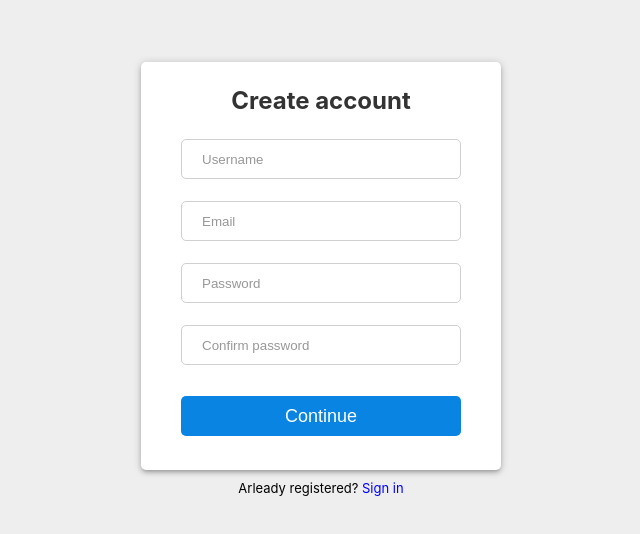
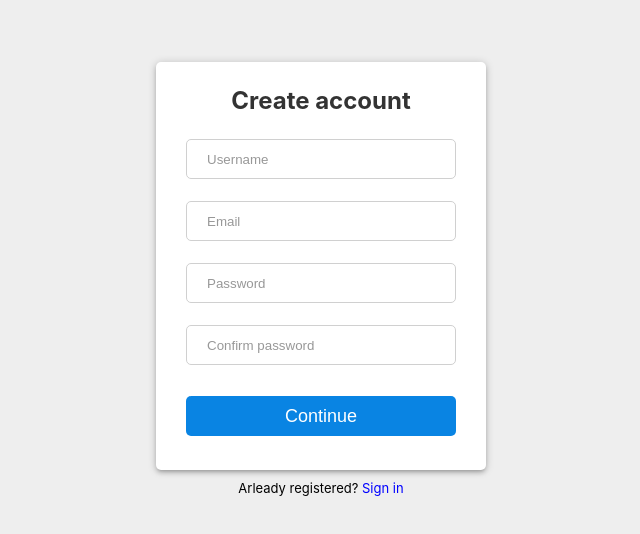
Before and after one commit to Xay7/urpile, a React app in the folder client/: page /register in a window 1280 px wide. Shown: the part 116-650 px from the top of the page, without its empty margins (319-959 px from the left). Built offline with nearby package versions, Linux system fonts and the light colour scheme; no server answers.

Commit message:
Fix styles, refactoring

```diff
--- a/client/src/components/Button/Button.tsx
+++ b/client/src/components/Button/Button.tsx
@@ -10,7 +10,7 @@ const Button: React.FC<Props> = props => {
 };
 
 const StyledButton = styled.button`
-  width: 280px;
+  width: 100%;
   margin: 10px;
   height: 40px;
   border: none;
--- a/client/src/components/Checkbox/Checkbox.tsx
+++ b/client/src/components/Checkbox/Checkbox.tsx
@@ -61,8 +61,8 @@ const StyledCheckbox = styled("div")<any>`
 const Label = styled.label`
   display: flex;
   align-items: center;
-  justify-content: center;
-  margin: 10px;
+  margin: 10px 0;
+  width: 100%;
 `;
 
 const Span = styled.span`
--- a/client/src/components/Input/Input.tsx
+++ b/client/src/components/Input/Input.tsx
@@ -5,8 +5,7 @@ interface Props {
   type: string;
   placeholder?: string;
   autoComplete?: string;
-  error?: boolean;
-  errorMessage?: string;
+  error?: string;
 }
 
 const Input: React.FC<Props> = props => {
@@ -18,19 +17,20 @@ const Input: React.FC<Props> = props => {
         autoComplete={props.autoComplete}
         error={props.error}
       />
-      {props.errorMessage && <ErrorText>{props.errorMessage}</ErrorText>}
     </Container>
   );
 };
 
-const Container = styled.div``;
+const Container = styled.div`
+  width: 100%;
+  margin: 15px 10px 7px 10px;
+`;
 
 const StyledInput = styled("input")<any>`
-  width: 280px;
+  width: 100%;
   height: 40px;
   outline: none;
   padding: 0 20px;
-  margin: 15px 10px 7px 10px;
   border: 1px solid ${props => (props.error ? props.theme.error : "#D0D0D0")};
   border-radius: 5px;
   box-sizing: border-box;
@@ -41,14 +41,8 @@ const StyledInput = styled("input")<any>`
   }
 
   &::placeholder {
-    color: #989898;
+    color: ${props => (props.error ? props.theme.error : "#989898")};
   }
 `;
 
-const ErrorText = styled.p`
-  font-size: 1.2rem;
-  align-self: flex-start;
-  margin: 0 10px;
-  color: red;
-`;
 export default Input;
--- a/client/src/styles/theme.ts
+++ b/client/src/styles/theme.ts
@@ -2,7 +2,7 @@ const theme = {
   main: "mediumseagreen",
   primary: "#0984e3",
   success: "green",
-  error: "#c40000",
+  error: "#ff0033",
   black: "#333",
   shadows: {
     "1dp":
--- a/client/src/views/Login/Login.tsx
+++ b/client/src/views/Login/Login.tsx
@@ -5,9 +5,11 @@ import Button from "../../components/Button/Button";
 import Checkbox from "../../components/Checkbox/Checkbox";
 import axios from "axios";
 import { useHistory, RouteComponentProps, Link } from "react-router-dom";
+import ErrorMessage from "../../components/ErrorMessage/ErrorMessage";
 
 const Login: React.FC<RouteComponentProps> = props => {
   const [checkboxChecked, setCheckboxChecked] = useState(false);
+  const [error, setError] = useState("");
   const history = useHistory();
 
   const formHandler = async (e: React.FormEvent<HTMLFormElement>): Promise<void> => {
@@ -22,16 +24,23 @@ const Login: React.FC<RouteComponentProps> = props => {
         localStorage.setItem("remember", "true");
       }
       history.push("/dashboard");
-    } catch (error) {}
+    } catch (error) {
+      let errorMessage = "Something went wrong";
+      if (error.response.data) {
+        errorMessage = error.response.data;
+      }
+      setError(errorMessage);
+    }
   };
 
   return (
     <StyledLogin>
       <Container>
         <Header>Sign in</Header>
+        {error && <ErrorMessage message={error} />}
         <Form onSubmit={formHandler}>
-          <Input type="email" placeholder="Email" autoComplete="on" />
-          <Input type="password" placeholder="Password" autoComplete="on" />
+          <Input type="email" placeholder="Email" autoComplete="on" error={error} />
+          <Input type="password" placeholder="Password" autoComplete="on" error={error} />
           <Checkbox
             checked={checkboxChecked}
             onChange={() => setCheckboxChecked(!checkboxChecked)}
@@ -54,7 +63,7 @@ const Login: React.FC<RouteComponentProps> = props => {
 };
 
 const StyledLogin = styled.div`
-  height: 100vh;
+  height: 100%;
   display: flex;
   justify-content: center;
   flex-direction: column;
@@ -67,6 +76,8 @@ const Container = styled.div`
   flex-direction: column;
   align-items: center;
   background-color: white;
+  padding: 0 30px 24px 30px;
+  width: 280px;
   box-shadow: ${props => props.theme.shadows["3dp"]};
 `;
 
@@ -75,7 +86,7 @@ const Form = styled.form`
   flex-direction: column;
   align-items: center;
   justify-content: center;
-  padding: 0 30px 24px 30px;
+  width: 100%;
 
   label {
     align-self: flex-start;
--- a/client/src/views/Register/Register.tsx
+++ b/client/src/views/Register/Register.tsx
@@ -4,16 +4,42 @@ import styled from "styled-components";
 import Button from "../../components/Button/Button";
 import axios from "axios";
 import { useHistory, Link } from "react-router-dom";
+import ErrorMessage from "../../components/ErrorMessage/ErrorMessage";
 
 const Register: React.FC = props => {
   const history = useHistory();
+  // const [errors, setErrors] = useState({
+  //   username: {
+  //     valid: true,
+  //     message: ""
+  //   },
+  //   email: {
+  //     valid: true,
+  //     message: ""
+  //   },
+  //   password: {
+  //     valid: true,
+  //     message: ""
+  //   },
+  //   confirmPassword: {
+  //     valid: true,
+  //     message: ""
+  //   },
+  //   server: {
+  //     valid: true,
+  //     message: ""
+  //   }
+  // });
+
   const [errors, setErrors] = useState({
-    isValid: false,
     username: "",
     email: "",
     password: "",
-    confirmPassword: ""
+    confirmPassword: "",
+    server: ""
   });
+
+  const [isFormValid, setIsFormValid] = useState(true);
 
   const formHandler = async (e: React.FormEvent<HTMLFormElement>): Promise<void> => {
     e.preventDefault();
@@ -22,10 +48,11 @@ const Register: React.FC = props => {
     const password = (e.currentTarget[2] as HTMLInputElement).value;
     const confirmPassword = (e.currentTarget[3] as HTMLInputElement).value;
 
-    validate(username, email, password, confirmPassword);
-    if (!errors.isValid) {
+    const isValid = validate(username, email, password, confirmPassword);
+    if (!isValid) {
+      setIsFormValid(false);
       return;
-    }
+    } else setIsFormValid(true);
 
     try {
       await axios.post("/users/register", { username, email, password, confirmPassword });
@@ -34,72 +61,62 @@ const Register: React.FC = props => {
         state: { registered: true }
       });
     } catch (error) {
-      console.log(error.response.data);
+      let errorMessage = "Something went wrong";
+      if (error.response.data) {
+        errorMessage = error.response.data;
+      }
+      setErrors({ ...error, serverError: errorMessage });
     }
   };
 
   const validate = (username: string, email: string, password: string, confirmPassword: string) => {
-    const errors = {
+    const _errors = {
       username: "",
       email: "",
       password: "",
       confirmPassword: "",
-      isValid: true
+      server: ""
     };
 
+    let isValid = true;
     const isEmail = /^(([^<>()[\]\\.,;:\s@"]+(\.[^<>()[\]\\.,;:\s@"]+)*)|(".+"))@((\[[0-9]{1,3}\.[0-9]{1,3}\.[0-9]{1,3}\.[0-9]{1,3}])|(([a-zA-Z\-0-9]+\.)+[a-zA-Z]{2,}))$/.test(
       email
     );
 
     if (username.length < 3) {
-      errors.isValid = false;
-      errors.username = "Username must be atleast 3 characters long";
+      isValid = false;
+      _errors.username = "Username must be atleast 3 characters long";
     }
-
     if (!isEmail) {
-      errors.isValid = false;
-      errors.email = "Email must be valid";
+      isValid = false;
+      _errors.email = "Email must be valid";
     }
     if (password.length < 6) {
-      errors.isValid = false;
-      errors.password = "Password must be atleast 6 characters long";
+      isValid = false;
+      _errors.password = "Password must be atleast 6 characters long";
     }
     if (confirmPassword !== password || confirmPassword.length === 0) {
-      errors.isValid = false;
-      errors.confirmPassword = "Passwords must match";
+      isValid = false;
+      _errors.confirmPassword = "Passwords must match";
     }
-    return setErrors(errors);
+    setErrors(_errors);
+    return isValid;
   };
 
   return (
     <StyledRegister>
       <Container>
         <Header>Create account</Header>
+        {!isFormValid && <ErrorMessage message={errors} />}
         <Form onSubmit={formHandler}>
-          <Input
-            type="text"
-            placeholder="Username"
-            error={errors.username ? true : false}
-            errorMessage={errors.username}
-          />
-          <Input
-            type="email"
-            placeholder="Email"
-            error={errors.email ? true : false}
-            errorMessage={errors.email}
-            autoComplete="new-password"
-          />
-          <Input
-            type="password"
-            placeholder="Password"
-            error={errors.password ? true : false}
-            errorMessage={errors.password}
-          />
+          <Input type="text" placeholder="Username" error={errors.username} />
+          <Input type="email" placeholder="Email" error={errors.email} autoComplete="new-password" />
+          <Input type="password" placeholder="Password" error={errors.password} autoComplete="new-password" />
           <Input
             type="password"
             placeholder="Confirm password"
-            error={errors.confirmPassword ? true : false}
-            errorMessage={errors.confirmPassword}
+            error={errors.confirmPassword}
+            autoComplete="new-password"
           />
           <Button>Continue</Button>
         </Form>
@@ -128,6 +145,7 @@ const Container = styled.div`
   flex-direction: column;
   align-items: center;
   background-color: white;
+  width: 270px;
   padding: 0 30px 24px 30px;
   box-shadow: ${props => props.theme.shadows["3dp"]};
   border-radius: 5px;
@@ -139,7 +157,7 @@ const Form = styled.form`
   align-items: center;
   justify-content: center;
   background-color: white;
-
+  width: 100%;
   button {
     margin-top: 24px;
   }
```
